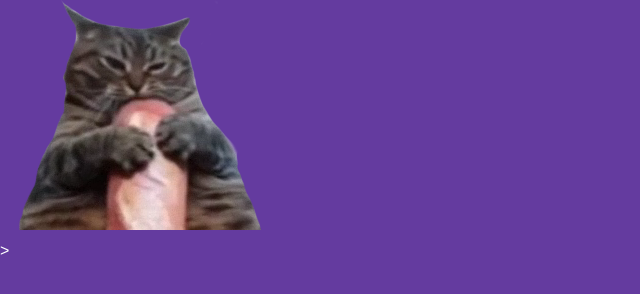
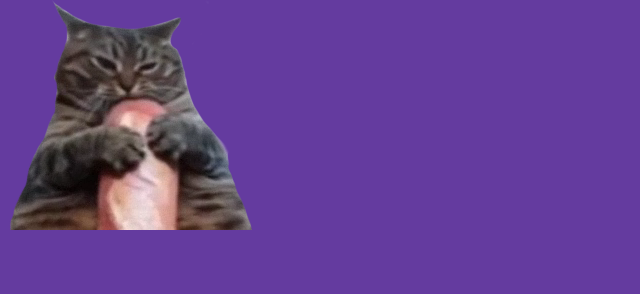
Before and after one commit to foorstir/foorstir.github.io, a plain HTML site: page index.html in a window 1280 px wide. Shown: the whole page, without its empty margins (0-640 px from the left). Drawn offline with Linux system fonts and the light colour scheme.

Commit message:
baguette 2

```diff
--- a/index.html
+++ b/index.html
@@ -9,7 +9,7 @@
    <body>
     <div class="hero">
         <nav>
-            ><img src="images/Baguette.png" class="Baguette">
+            <img src="images/Baguette.png" class="Baguette">
         </nav>
     </div>
    </body>
--- a/style.css
+++ b/style.css
@@ -10,3 +10,13 @@ box-sizing: border-box;
     color: #fff;
     position: relative;
 }
+nav {
+    display: flex;
+    align-items: center;
+    padding: auto;
+}
+nav .Bageutte{
+    width: 100px;
+    margin-right: 80px;
+    cursor: pointer;
+}
```
